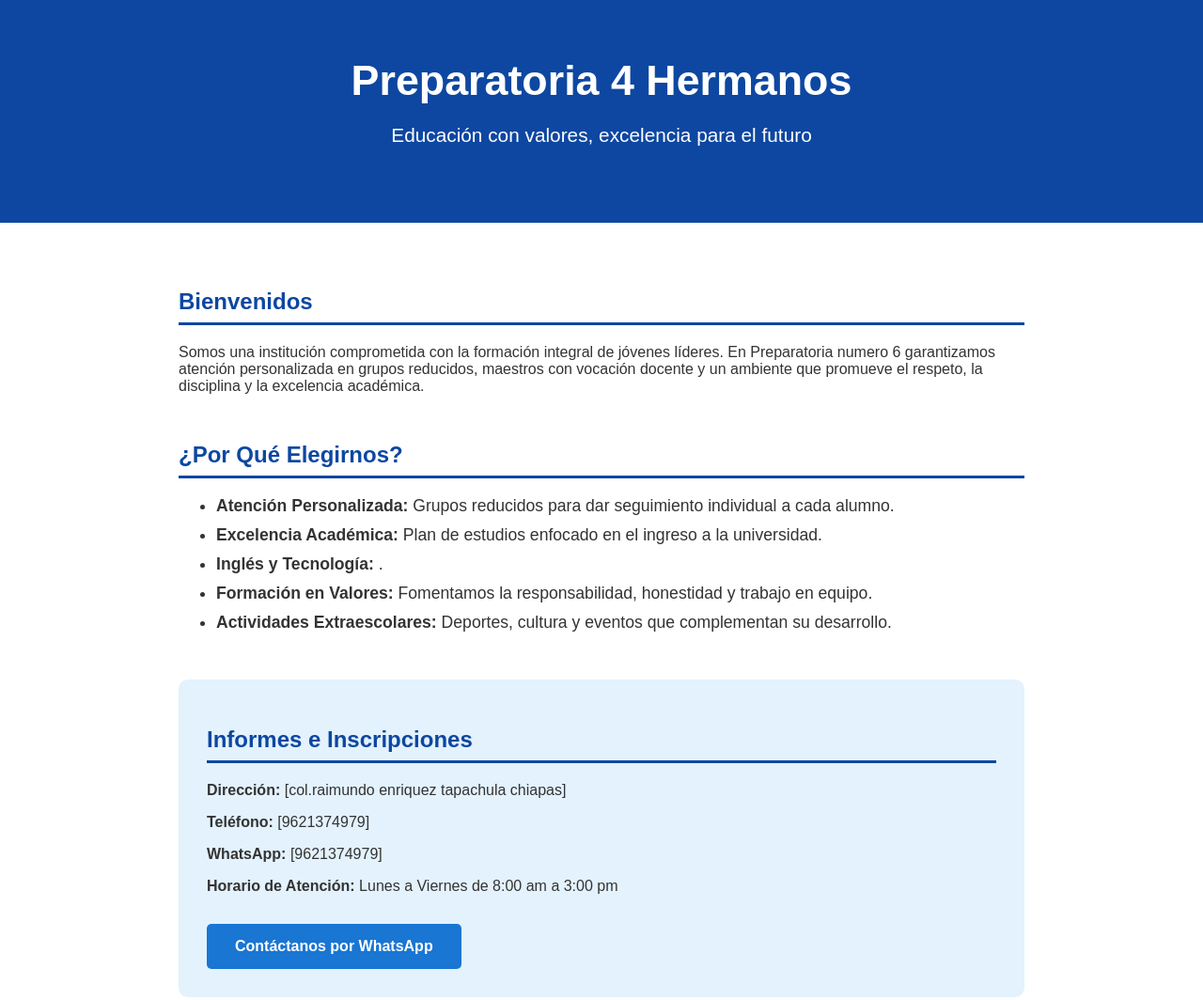
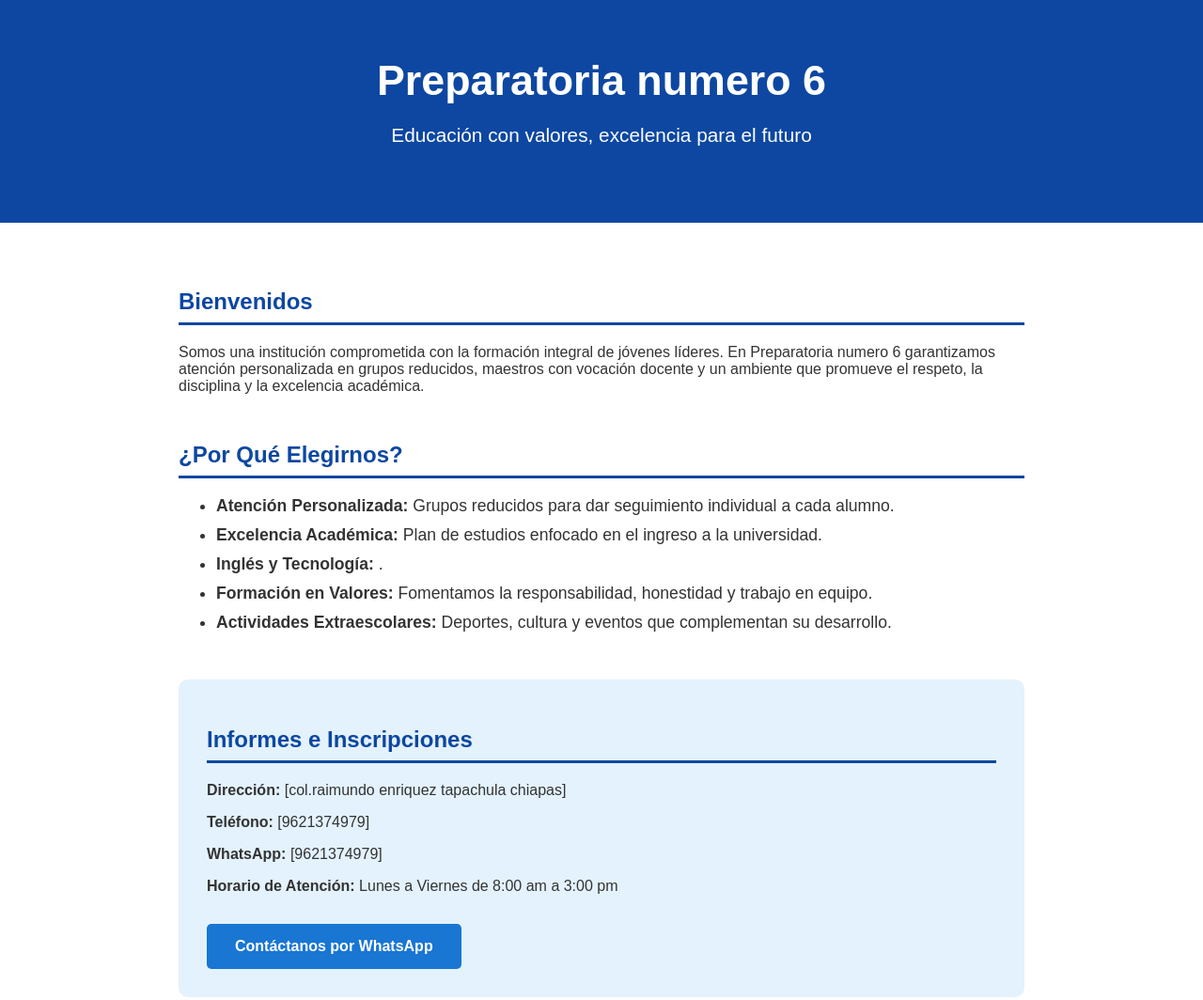
Before and after one commit to eroblesrincon-debug/eroblesrincon.github.io, a plain HTML site: page index.html in a window 1280 px wide. Shown: the top 1064 px of the page at 94% size. Drawn offline with Linux system fonts and the light colour scheme.

Commit message:
Update index.html

```diff
--- a/index.html
+++ b/index.html
@@ -3,7 +3,7 @@
 <head>
     <meta charset="UTF-8">
     <meta name="viewport" content="width=device-width, initial-scale=1.0">
-    <title>Preparatoria 4 Hermanos</title>
+    <title>Preparatoria numero 6</title>
     <style>
         body { font-family: Arial, sans-serif; margin: 0; color: #333; background: #fff; }
         .container { max-width: 900px; margin: auto; padding: 20px; }
@@ -20,7 +20,7 @@
 </head>
 <body>
     <header>
-        <h1>Preparatoria 4 Hermanos</h1>
+        <h1>Preparatoria numero 6</h1>
         <p style="font-size: 1.3em;">Educación con valores, excelencia para el futuro</p>
     </header>
 
```
